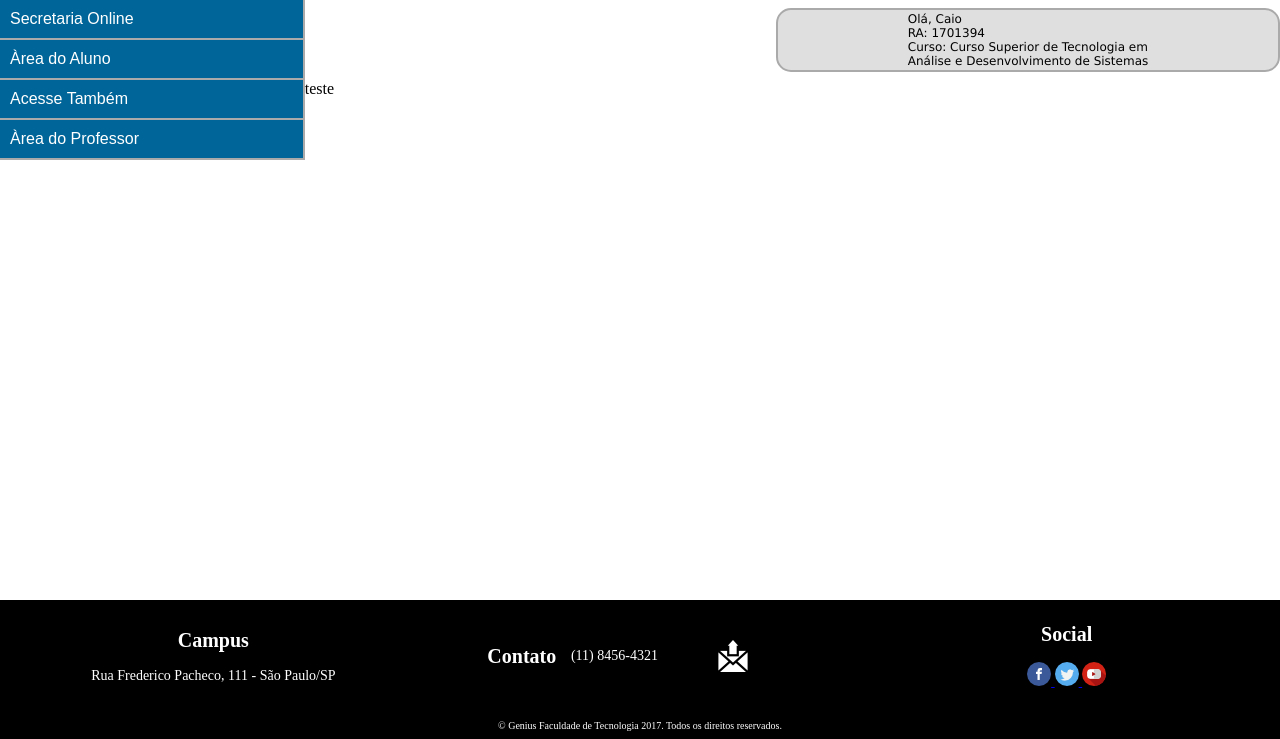
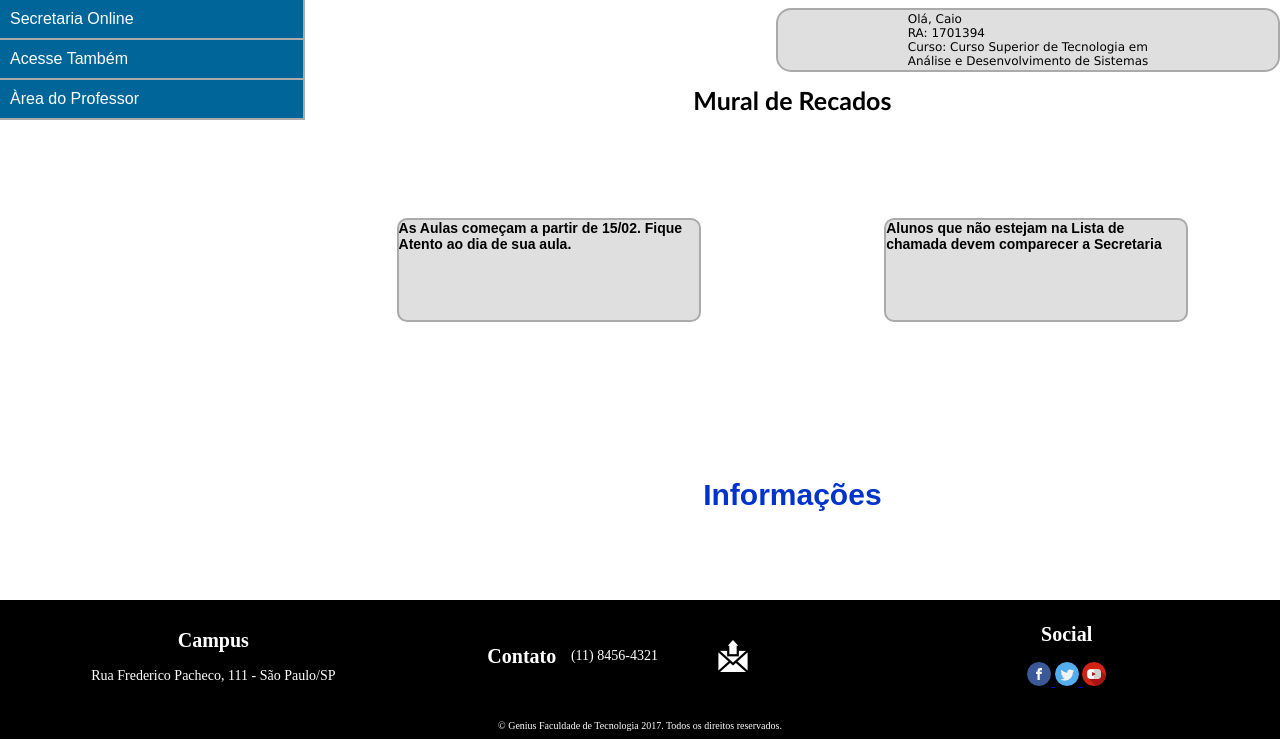
Before and after one commit to Caiohenri20/TecWeb-TF-2-ADS, a Django app: page /pagina_professor in a window 1280 px wide. Shown: the part 96-835 px from the top of the page. Run offline with Django 3.2, Linux system fonts and the light colour scheme.

Commit message:
Update pagina_professor.html

```diff
--- a/core/templates/pagina_professor.html
+++ b/core/templates/pagina_professor.html
@@ -16,21 +16,12 @@
 						<li><a href="contatoprofessores.html">Contato dos Professores</a></li>
 					</ul>
 				</div>
-				<div class="item">
-					<input type="checkbox" id="check2">
-					<label for="check2">Àrea do Aluno</label>
-					<ul>
-						<li><a href="exerciciosetrabalhos_aluno.html">Trabalhos e Exercícios</a></li>
-						<li><a href="notas.html">Notas e faltas</a></li>
-						<li><a href="horario.html">Horários das Aulas</a></li>
-					</ul>
-				</div>
+
 				<div class="item">
 					<input type="checkbox" id="check3">
 					<label for="check3">Acesse Também</label>
 					<ul>
-						<li><a href="carreira.html">Núcleo de Carreiras</a></li>
-					</ul>
+
 				</div>
 
                 <div class="item">
@@ -59,8 +50,17 @@
 						Análise e Desenvolvimento de Sistemas
 					</div>
 				</div>
-				<div class="mural-recados">
-					teste
+
+		<div class="mural-recados">
+					<div class="titlemural">Mural de Recados</div>
+					<div class="corporecado">
+						<div class="recado"><p>As Aulas começam a partir de 15/02. Fique Atento ao dia de sua aula.</p></div>
+						<div class="recado"><p>Alunos que não estejam na Lista de chamada devem comparecer a Secretaria </p></div>
+					</div>
+				<div class="informacoes">
+					<div class="carreira"><a href="">Informações</a></div>
+				</div>
+
 				</div>
 			</div>
 		</div>
```
